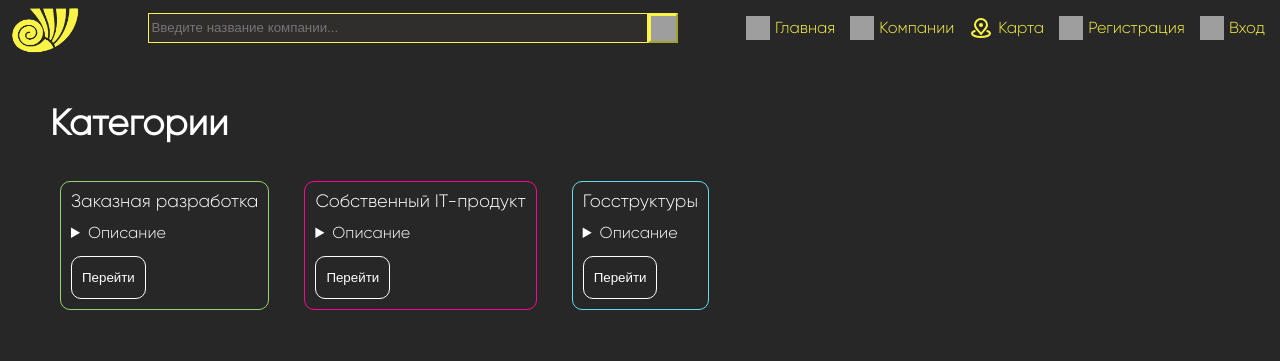
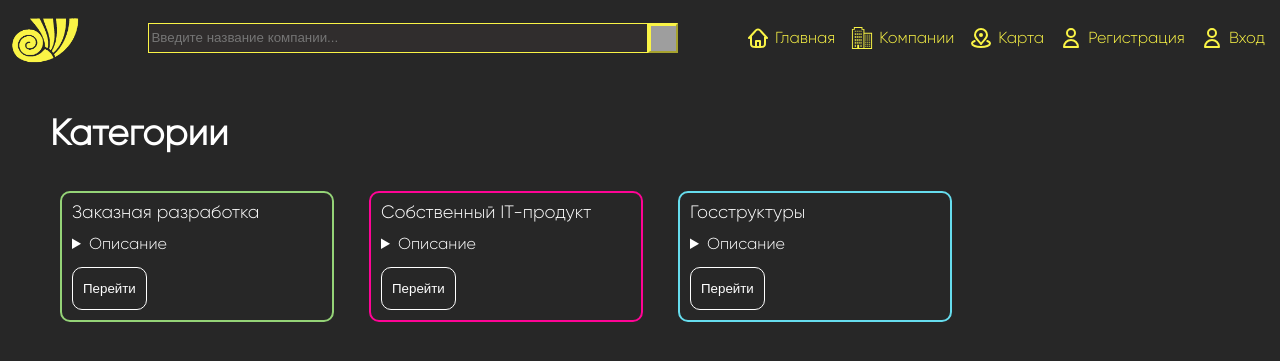
Before and after one commit to BorisVasilevv/web-chel-work, a Django app: page / in a window 1280 px wide. Shown: the top 361 px of the page. Run offline with Django 4.2, Linux system fonts and the light colour scheme; some libraries are stand-ins or nearby versions; grey boxes are pictures that could not be loaded.

Commit message:
Change icons and front for main

```diff
--- a/itcompanysite/companies/models.py
+++ b/itcompanysite/companies/models.py
@@ -8,7 +8,9 @@ class CompanyType(models.Model):
         ('заказная разработка', 'Заказная разработка'),
         ('собственный IT-продукт', 'Собственный IT-продукт'),
         ('госструктуры', 'Госструктуры'),
+        ('gamedev', 'GameDev'),
         ('неопределенный', 'Неопределенный')
+
     )
     type_name = models.CharField('type_name', max_length=100, choices=TYPE_NAME)
     description = models.CharField('description', max_length=350, default="")
--- a/itcompanysite/main/static/main/css/categories.css
+++ b/itcompanysite/main/static/main/css/categories.css
@@ -15,6 +15,7 @@
     gap: 35px;
     border-radius: 10px;
     padding: 10px;
+    align-items: flex-start;
 }
 
 .categories-item{
@@ -24,18 +25,19 @@
     gap: 15px;
     border-radius: 10px;
     padding: 10px;
+    width: 250px;
 }
 
 .сustomDev{
-    border: 1px solid #94D377;
+    border: 2px solid #94D377;
 }
 
 .selfProducts{
-    border: 1px solid #ff0495;
+    border: 2px solid #ff0495;
 }
 
 .B2G{
-    border: 1px solid #66ddee;
+    border: 2px solid #66ddee;
 }
 
 .categories_title{
--- a/itcompanysite/main/static/main/css/main.css
+++ b/itcompanysite/main/static/main/css/main.css
@@ -7,7 +7,7 @@ body{
     display: flex;
     justify-content: space-between;
     gap:15px;
-    padding: 0 15px 0 0;
+    padding: 10px 15px 0 0;
 
 }
 
--- a/itcompanysite/main/views.py
+++ b/itcompanysite/main/views.py
@@ -8,4 +8,5 @@ def index(request):
 
 
 def map(request):
+
     return render(request, 'main/map.html')
```
Also changed, not shown: itcompanysite/main/static/main/icons/companies.svg, itcompanysite/main/static/main/icons/home.svg, itcompanysite/main/static/main/icons/user.svg.
